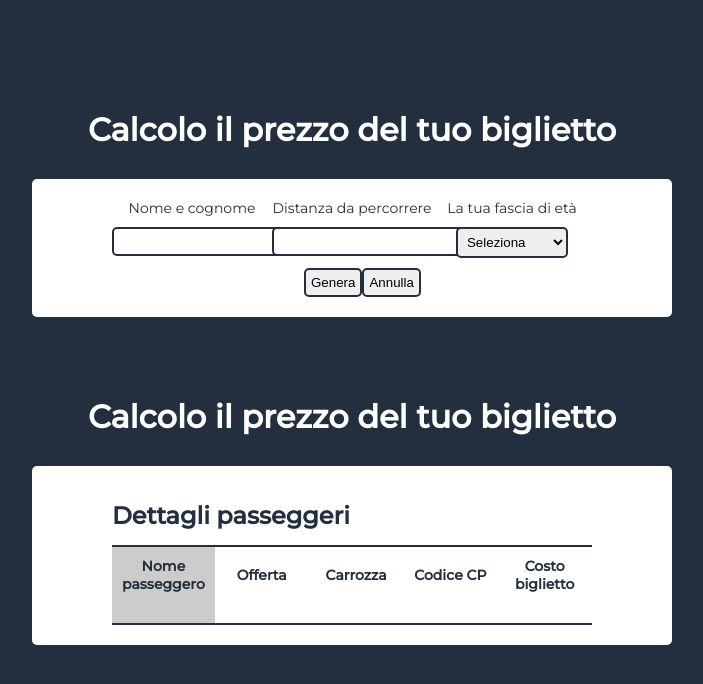
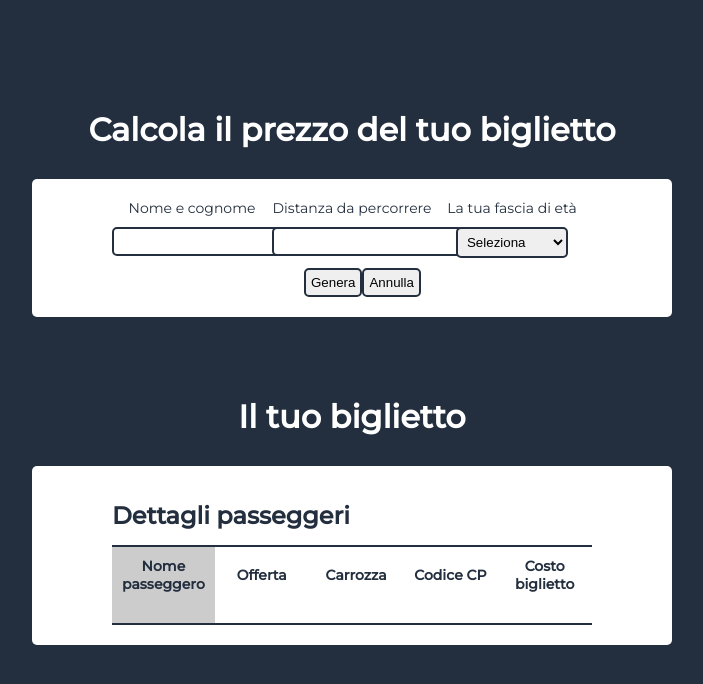
Before and after one commit to Lorenzo-Fratini/-js-biglietto-treno-form-megapro, a plain HTML site: page index.html in a window 1280 px wide. Shown: the whole page, without its empty margins (288-991 px from the left). Drawn offline with Linux system fonts and the light colour scheme.

Commit message:
html correction

```diff
--- a/index.html
+++ b/index.html
@@ -8,7 +8,7 @@
   </head>
   <body>
     <div class="cont" id="cont">
-      <h2>Calcolo il prezzo del tuo biglietto</h2>
+      <h2>Calcola il prezzo del tuo biglietto</h2>
       <div class="price-cont">
         <div class="input-cont">
           <div class="input">
@@ -34,7 +34,7 @@
           <input type="button" id="cancel" value="Annulla">
         </div>
       </div>
-      <h2>Calcolo il prezzo del tuo biglietto</h2>
+      <h2>Il tuo biglietto</h2>
       <div class="table-cont">
         <h3>Dettagli passeggeri</h3>
         <table>
```
